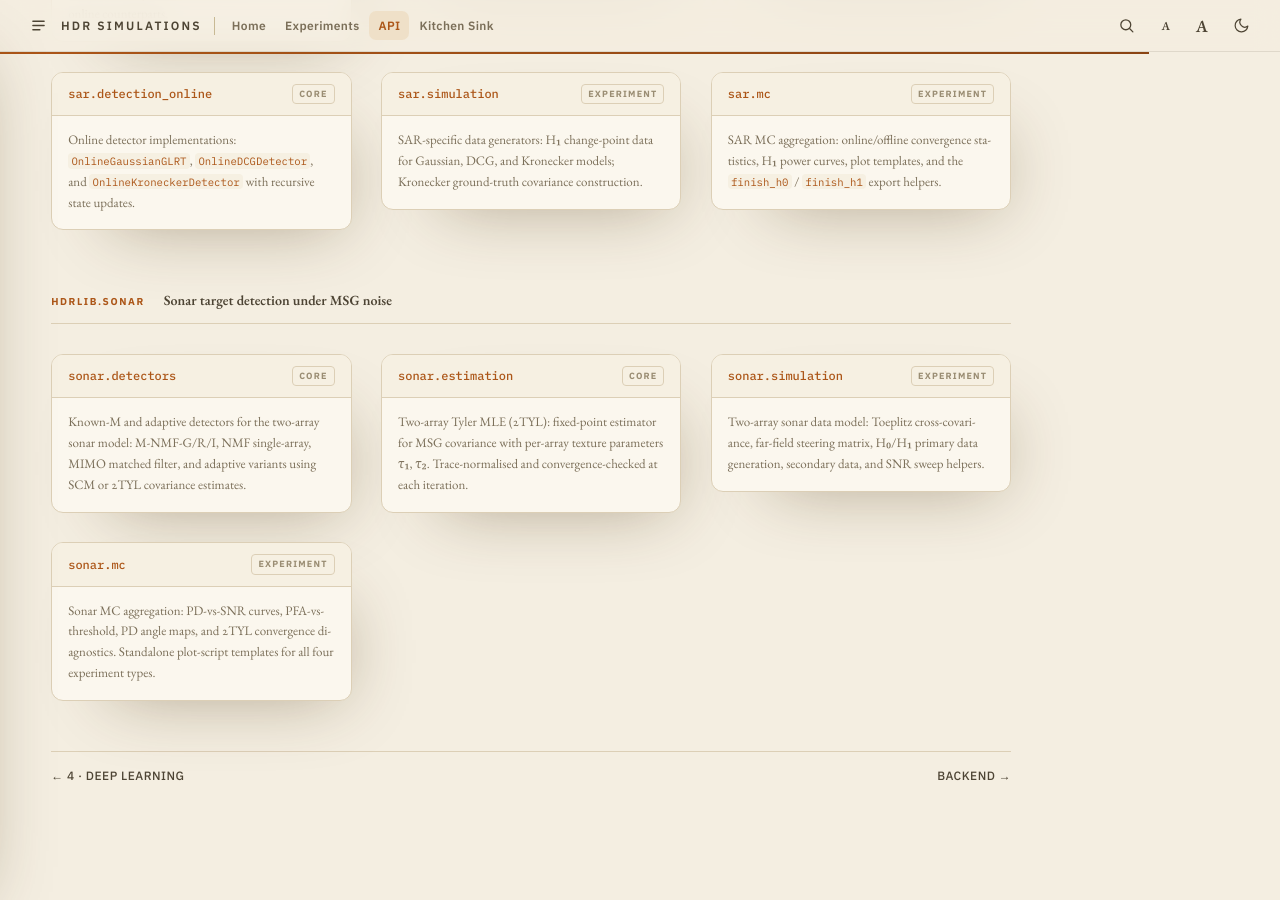
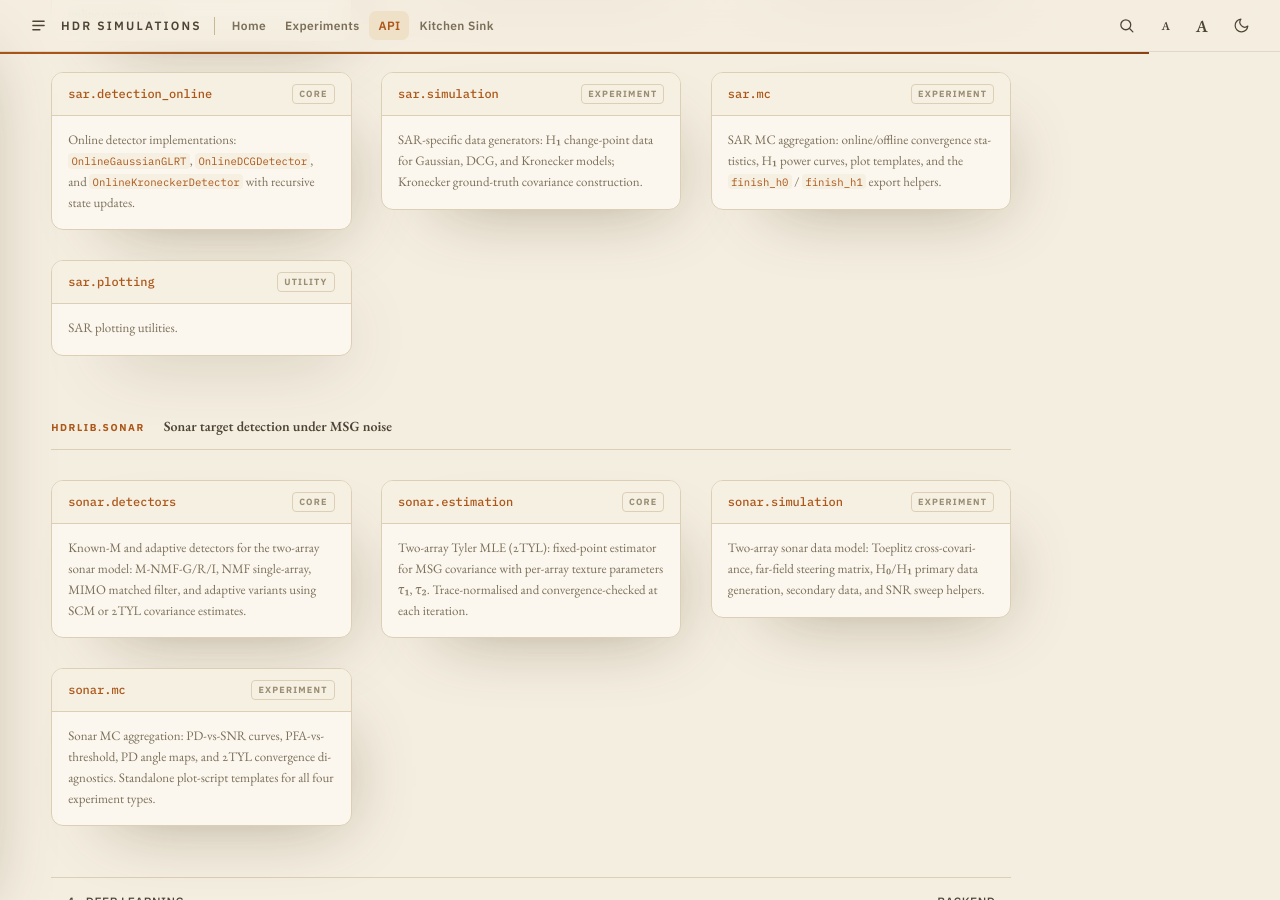
Before and after one commit to AmmarMian/simulations_hdr, an MkDocs documentation site: the page built from docs/docs/api.md, in a window 1280 px wide and 900 px high, scrolled down 1207 px. Built offline with MkDocs 1.6.1, drawn with Linux system fonts in a browser that asks for light colours.

Commit message:
Docs: add sar.plotting API page, update detection chapter and nav
Adds API page for hdrlib.sar.plotting, fixes mkdocs.yml nav indentation,
updates the detection chapter data pipeline instructions, adds figcaption
to the index page hero image, and fixes a sidenote counter reset in CSS.

```diff
--- a/docs/docs/api.md
+++ b/docs/docs/api.md
@@ -194,6 +194,16 @@
     </div>
   </a>
 
+  <a class="api-card" href="sar/plotting/">
+    <div class="api-card-head">
+      <span class="api-mod">sar.plotting</span>
+      <span class="api-badge">utility</span>
+    </div>
+    <div class="api-card-body">
+      <p class="api-desc">SAR plotting utilities.</p>
+    </div>
+  </a>
+
   </div>
 </div>
 
--- a/docs/docs/assets/css/theme.css
+++ b/docs/docs/assets/css/theme.css
@@ -368,6 +368,7 @@ body {
   flex: 1 1 0;
   min-width: 0;
   max-width: var(--measure);
+  counter-reset: sidenote;
 }
 
 .page-aside {
--- a/docs/docs/assets/js/theme.js
+++ b/docs/docs/assets/js/theme.js
@@ -482,12 +482,5 @@
       h.appendChild(a);
     });
 
-    /* ── Figure auto-numbering ──────────────────────────────────── */
-    var figIdx = 0;
-    document.querySelectorAll(".page-content figure figcaption").forEach(function (cap) {
-      figIdx++;
-      cap.innerHTML = "<strong>Figure " + figIdx + " — </strong>" + cap.innerHTML;
-    });
-
   });
 })();
--- a/docs/mkdocs.yml
+++ b/docs/mkdocs.yml
@@ -44,35 +44,36 @@ plugins:
 nav:
   - Home: index.md
   - Experiments:
-    - Overview: experiments-overview.md
-    - "1 · Context": chapters/1-context.md
-    - "2 · Detection": chapters/2-detection.md
-    - "3 · Machine Learning": chapters/3-machinelearning.md
-    - "4 · Deep Learning": chapters/4-deeplearning.md
+      - Overview: experiments-overview.md
+      - "1 · Context": chapters/1-context.md
+      - "2 · Detection": chapters/2-detection.md
+      - "3 · Machine Learning": chapters/3-machinelearning.md
+      - "4 · Deep Learning": chapters/4-deeplearning.md
   - API:
-    - Overview: api.md
-    - "hdrlib.core":
-      - "backend": api/core/backend.md
-      - "detection": api/core/detection.md
-      - "estimation": api/core/estimation.md
-      - "manifolds": api/core/manifolds.md
-      - "simulation": api/core/simulation.md
-      - "exporter": api/core/exporter.md
-      - "mc": api/core/mc.md
-      - "plot_style": api/core/plot_style.md
-      - "plotly_style": api/core/plotly_style.md
-      - "hardware_ressources": api/core/hardware_ressources.md
-      - "logging_config": api/core/logging_config.md
-    - "hdrlib.sar":
-      - "detectors": api/sar/detectors.md
-      - "estimation_kronecker": api/sar/estimation_kronecker.md
-      - "estimation_online": api/sar/estimation_online.md
-      - "detection_online": api/sar/detection_online.md
-      - "simulation": api/sar/simulation.md
-      - "mc": api/sar/mc.md
-    - "hdrlib.sonar":
-      - "detectors": api/sonar/detectors.md
-      - "estimation": api/sonar/estimation.md
-      - "simulation": api/sonar/simulation.md
-      - "mc": api/sonar/mc.md
+      - Overview: api.md
+      - "hdrlib.core":
+          - "backend": api/core/backend.md
+          - "detection": api/core/detection.md
+          - "estimation": api/core/estimation.md
+          - "manifolds": api/core/manifolds.md
+          - "simulation": api/core/simulation.md
+          - "exporter": api/core/exporter.md
+          - "mc": api/core/mc.md
+          - "plot_style": api/core/plot_style.md
+          - "plotly_style": api/core/plotly_style.md
+          - "hardware_ressources": api/core/hardware_ressources.md
+          - "logging_config": api/core/logging_config.md
+      - "hdrlib.sar":
+          - "detectors": api/sar/detectors.md
+          - "estimation_kronecker": api/sar/estimation_kronecker.md
+          - "estimation_online": api/sar/estimation_online.md
+          - "detection_online": api/sar/detection_online.md
+          - "simulation": api/sar/simulation.md
+          - "mc": api/sar/mc.md
+          - "plotting": api/sar/plotting.md
+      - "hdrlib.sonar":
+          - "detectors": api/sonar/detectors.md
+          - "estimation": api/sonar/estimation.md
+          - "simulation": api/sonar/simulation.md
+          - "mc": api/sonar/mc.md
   - Kitchen Sink: kitchen-sink.md
```
Also changed, not shown: docs/docs/api/sar/plotting.md (added, +3 -0 lines), docs/docs/chapters/2-detection.md (+12 -17 lines), docs/docs/index.md (+5 -2 lines).
